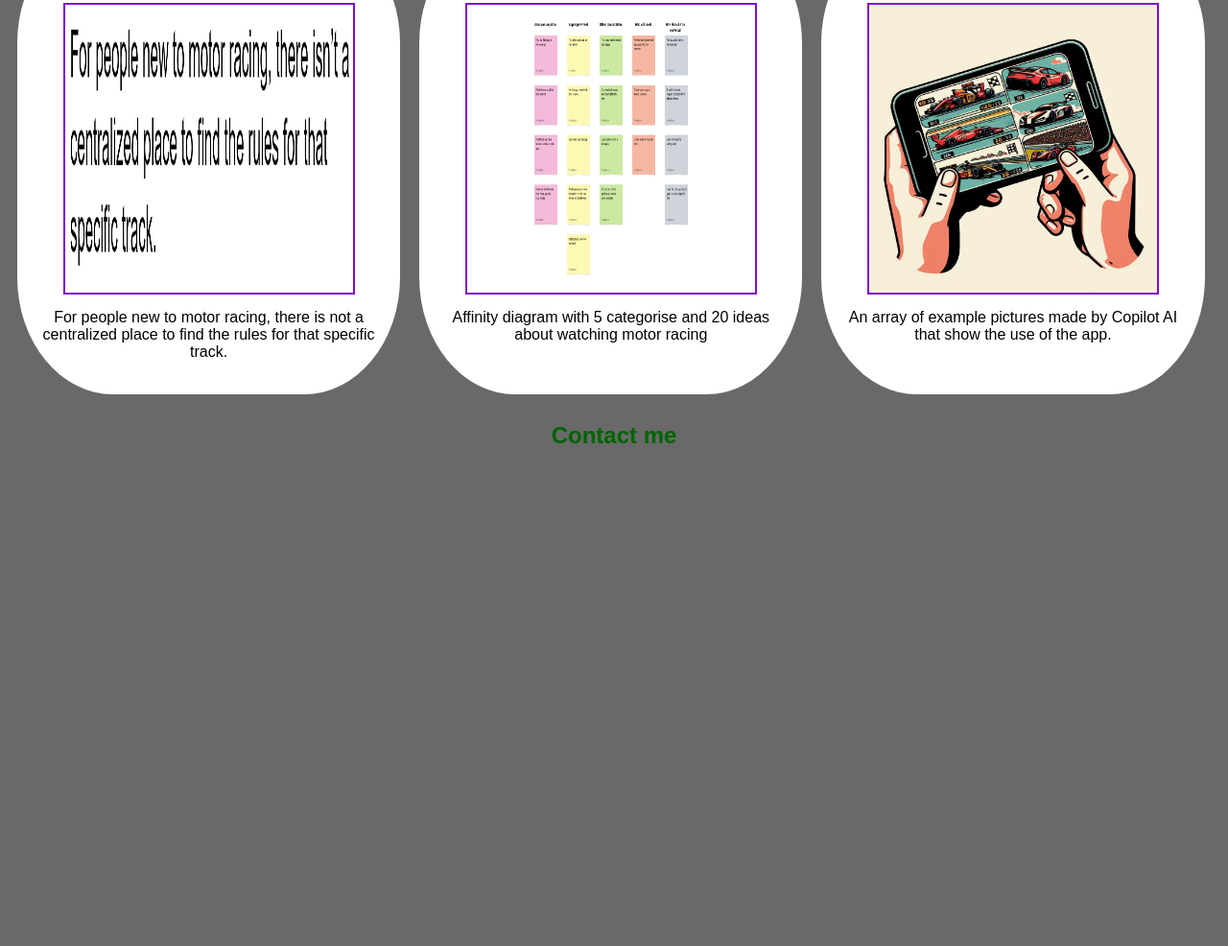
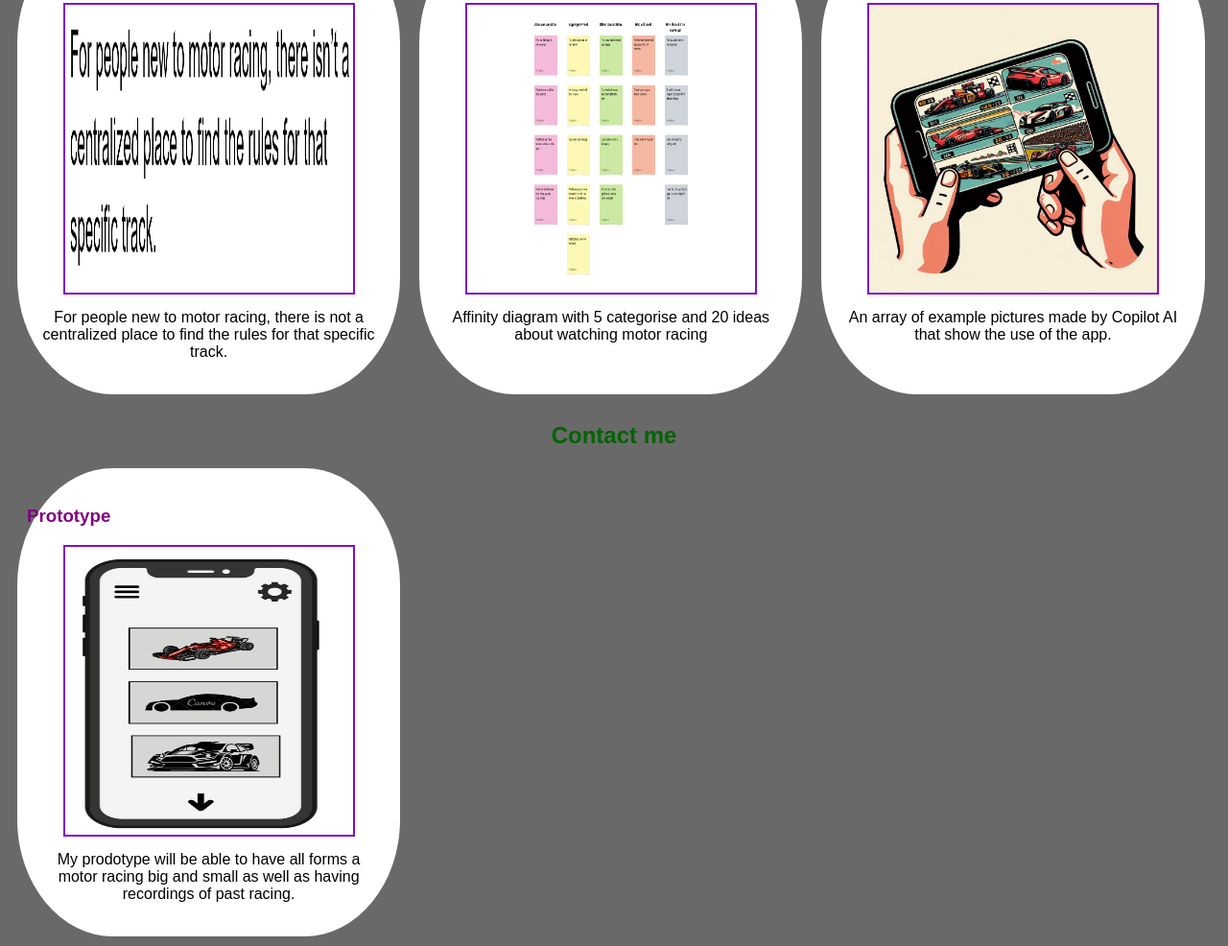
Before and after one commit to ThatGuyRyan211/ThatGuyRyan211, a plain HTML site: page index.html in a window 1280 px wide. Shown: the part 403-1389 px from the top of the page at 96% size. Before the commit the page ends 891 px from the top, so only its background shows below. Drawn offline with Linux system fonts and the light colour scheme.

Commit message:
Finished

```diff
--- a/index.html
+++ b/index.html
@@ -15,7 +15,7 @@
       <div class="skills">
           <p><b>Category 1:</b>Details for category 1</p>
           <p><b>Category 2:</b>Details for category 2</p>
-          <p><b>Resume:</b><a href="Resume.pdf">Download here</a></p>
+          <p><b>Resume:</b><a href="files/Resume.pdf">Download here</a></p>
       </div>
 
       <h2>Highlighted projects</h2>
@@ -71,6 +71,14 @@
       <div class="contact">
       </div>
 
+         <!--Paper Prototype Assignment-->
+         <section class="project">
+            <a href="https://youtube.com/shorts/_wQ2C8Ccx9c?si=lPl4987h5RwWExrY"><h3> Prototype</h3></a>
+            <a href="https://youtube.com/shorts/_wQ2C8Ccx9c?si=lPl4987h5RwWExrY"><img src="images/VideoPic.png"></a>
+             <p> My prodotype will be able to have all forms a motor racing big and small as well as having recordings of past racing.</p>
+          </section>
+
+
     </body>
 
 </html>
```
Also changed, not shown: images/VideoPic.png (added).
